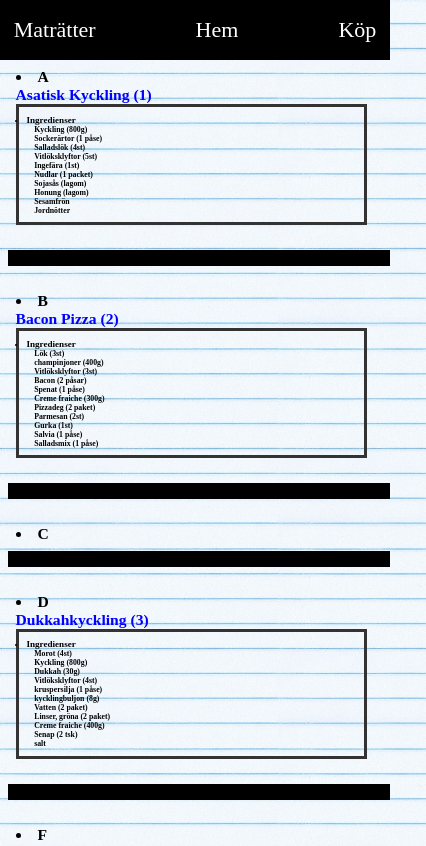
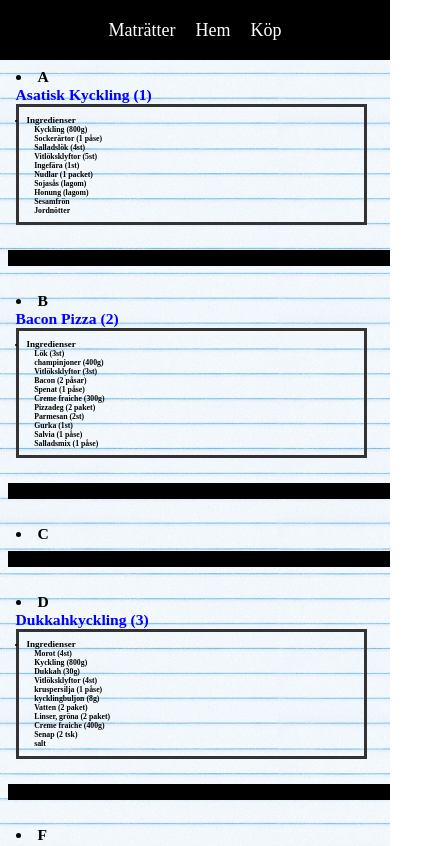
Before and after one commit to Simon22222222/Matwebsida-10-, a plain HTML site: page matratter.html in a window 390 px wide. Shown: the top 846 px of the page, 426 px wide, since content can reach past the window. Drawn offline with Linux system fonts and the light colour scheme.

Commit message:
Update style3.css

```diff
--- a/style3.css
+++ b/style3.css
@@ -17,7 +17,7 @@ body {
   display: flex;
   justify-content: center;
   padding: 0;
-  height: 60px; /* Set a specific height for the navbar */
+  height: 60px;
 }
 
 .navbar a {
@@ -66,3 +66,9 @@ h4 {
   font-size: 2vw;
   margin-bottom: 2vh; /* Adjust margin relative to viewport height */
 }
+@media (max-width: 768px) {
+  .navbar a {
+    padding: 15px 10px;
+    font-size: 18px;
+  }
+}
```
